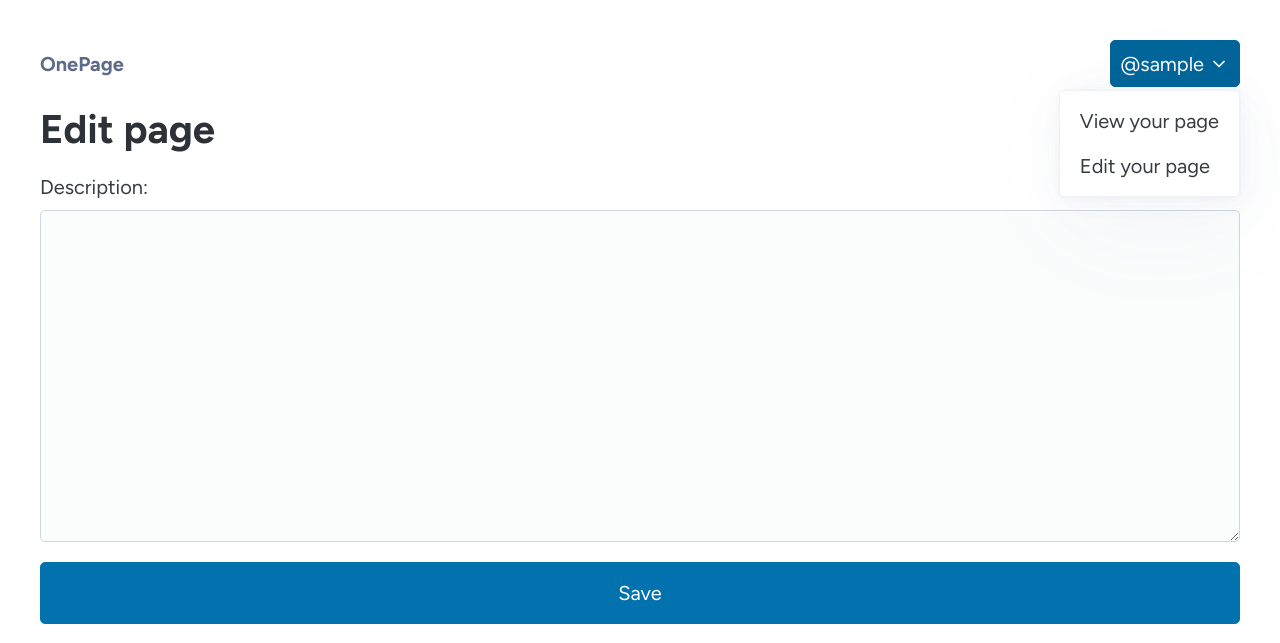
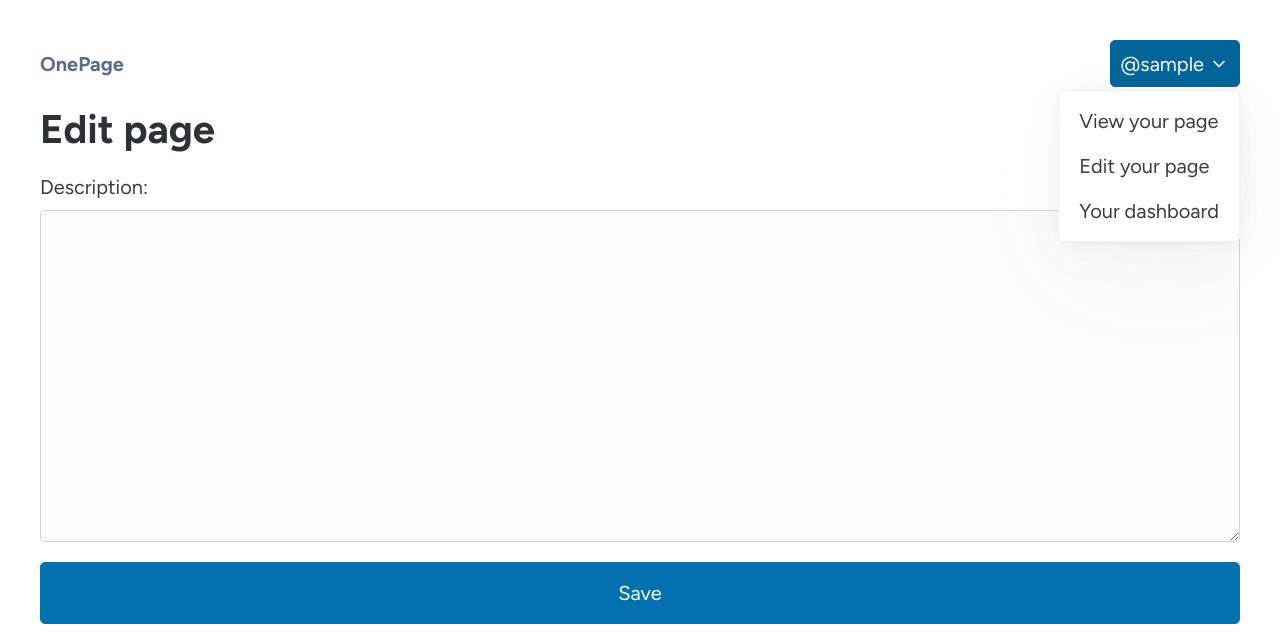
Before and after one commit to xtt28/onepage, a Django app: page /edit in a window 1280 px wide, after a click that opens the changed part. Shown: the top 643 px of the page. Run offline with Django 5.2, Linux system fonts and the light colour scheme; the visitor is signed in with stand-in values (Sample User, id 1); data comes from the database, SQL or seed files in the repository; data that the repository does not hold is empty; some libraries are stand-ins or nearby versions.

Commit message:
Add user dashboard link to navbar dropdown

```diff
--- a/onepage/templates/layout.html
+++ b/onepage/templates/layout.html
@@ -38,6 +38,9 @@
                             <li>
                                 <a href="{% url "edit_page" %}">Edit your page</a>
                             </li>
+                            <li>
+                                <a href="{% url "user_settings" %}">Your dashboard</a>
+                            </li>
                         </ul>
                     </details>
                 </li>
```
